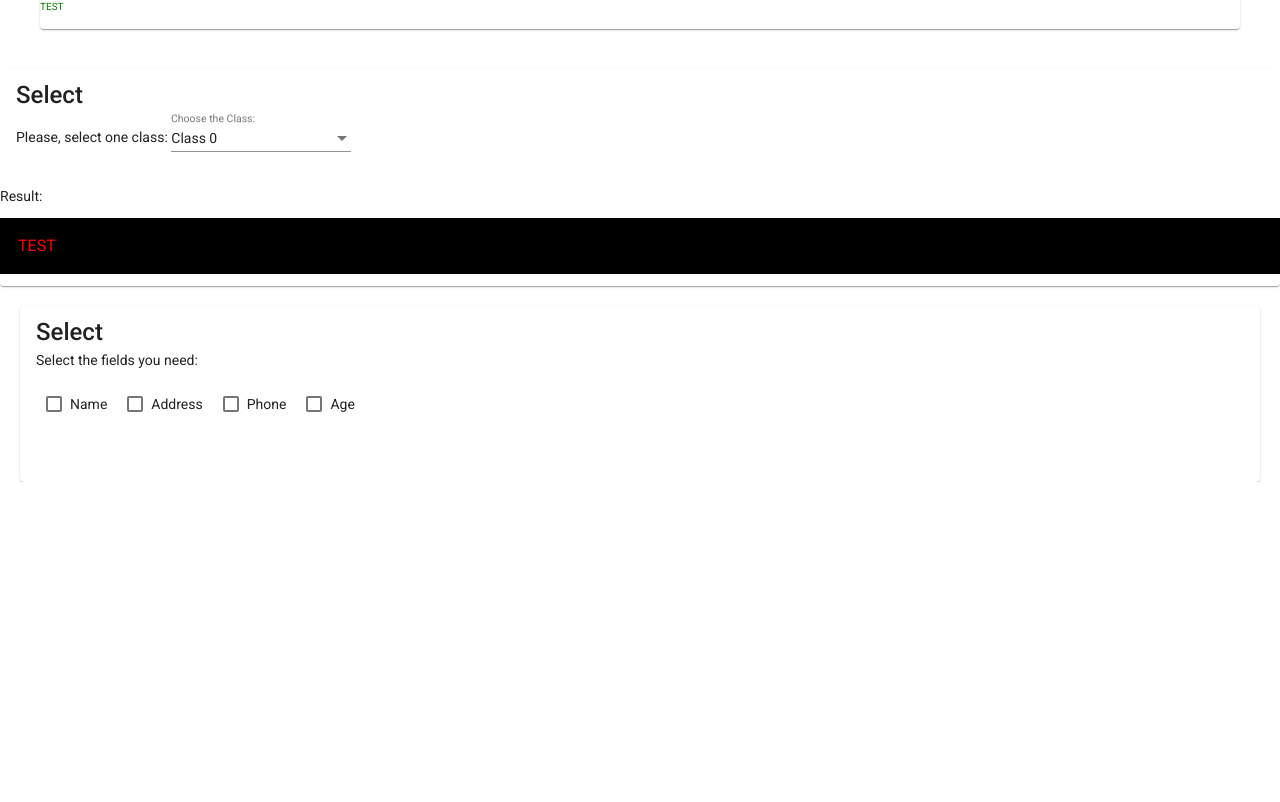
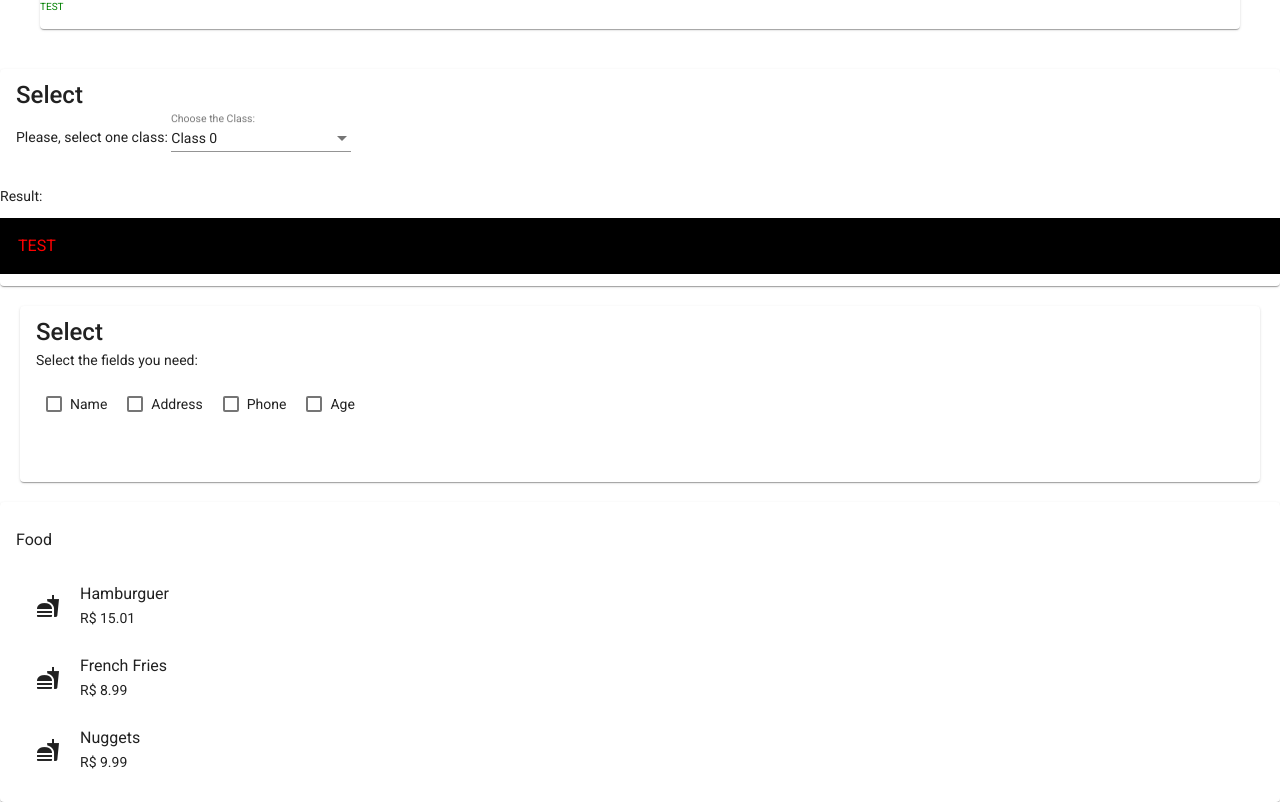
Before and after one commit to GregPatriota/AngularStudyCase01, an Angular app: page / in a window 1280 px wide. Shown: the part 367-1169 px from the top of the page. Before the commit the page ends 849 px from the top, so only its background shows below. Built offline with nearby package versions, Linux system fonts and the light colour scheme.

Commit message:
Testing ng-for

```diff
--- a/src/app/app.component.html
+++ b/src/app/app.component.html
@@ -4,3 +4,5 @@
 <app-ng-class></app-ng-class>
 
 <app-ng-if-else></app-ng-if-else>
+
+<app-ng-for></app-ng-for>
--- /dev/null
+++ b/src/app/ng-for/ng-for.component.html
@@ -0,0 +1,16 @@
+<!-- <p *ngFor="let food of simple_list; let i=index">{{i+1}} - {{ food }}</p> -->
+
+<mat-card>
+    <mat-card-content>
+        <mat-list>
+            <h3 matSubHeader>Food</h3>
+            <mat-list-item *ngFor="let food of food_menu">
+                <mat-icon matListIcon>fastfood</mat-icon>
+                <h4 matLine>{{ food.name }}</h4>
+                <h4 matLine>R$ {{ food.price }}</h4>
+            </mat-list-item>
+        </mat-list>
+    </mat-card-content>
+    <mat-card-footer>
+    </mat-card-footer>
+</mat-card>
--- /dev/null
+++ b/src/app/ng-for/ng-for.component.ts
@@ -0,0 +1,21 @@
+import { Component, OnInit } from '@angular/core';
+
+@Component({
+  selector: 'app-ng-for',
+  templateUrl: './ng-for.component.html',
+  styleUrls: ['./ng-for.component.css']
+})
+export class NgForComponent implements OnInit {
+
+  constructor() { }
+
+  food_menu = [
+    {name: "Hamburguer", price: 15.01},
+    {name: "French Fries", price: 8.99},
+    {name: "Nuggets", price: 9.99}
+  ]
+
+  ngOnInit(): void {
+  }
+
+}
```
Also changed, not shown: src/app/app.module.ts (+7 -1 lines), src/app/ng-for/ng-for.component.css (added), 1 other file (tests, documents, lock files or other folders).
